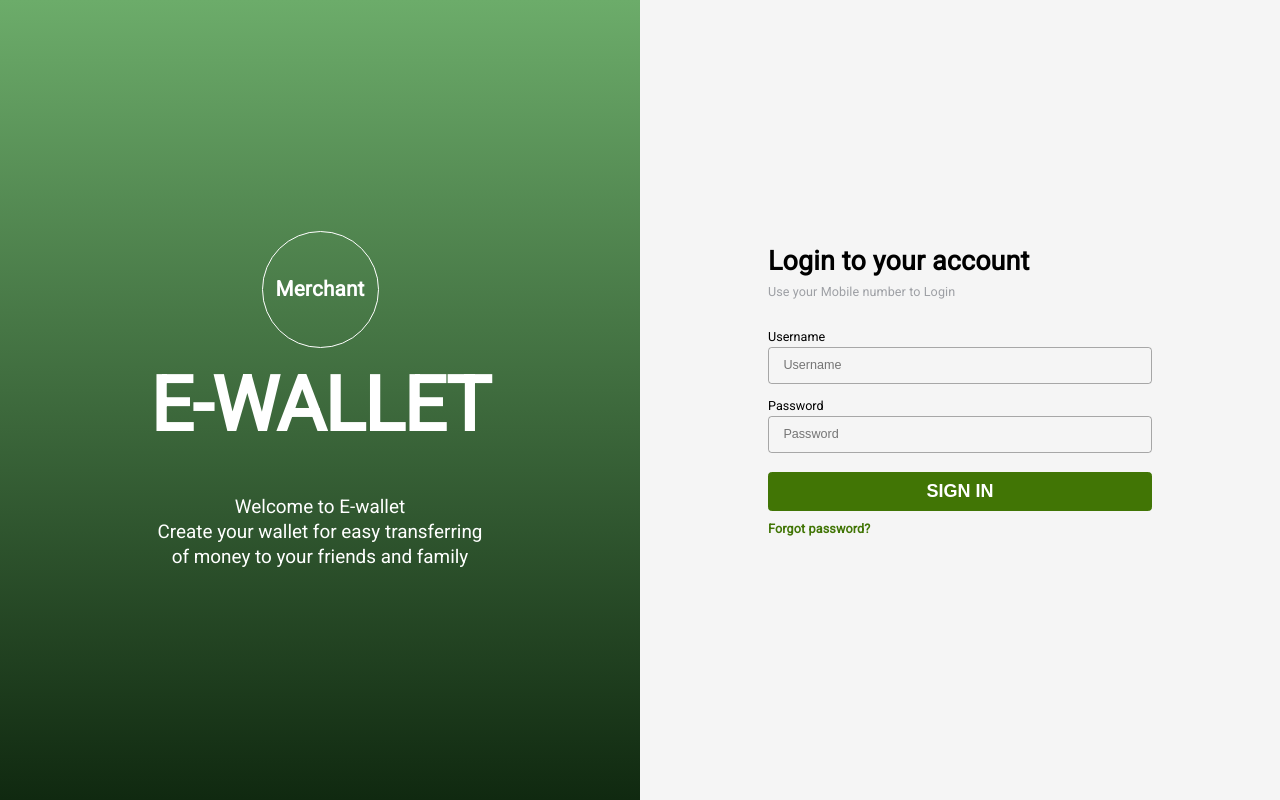
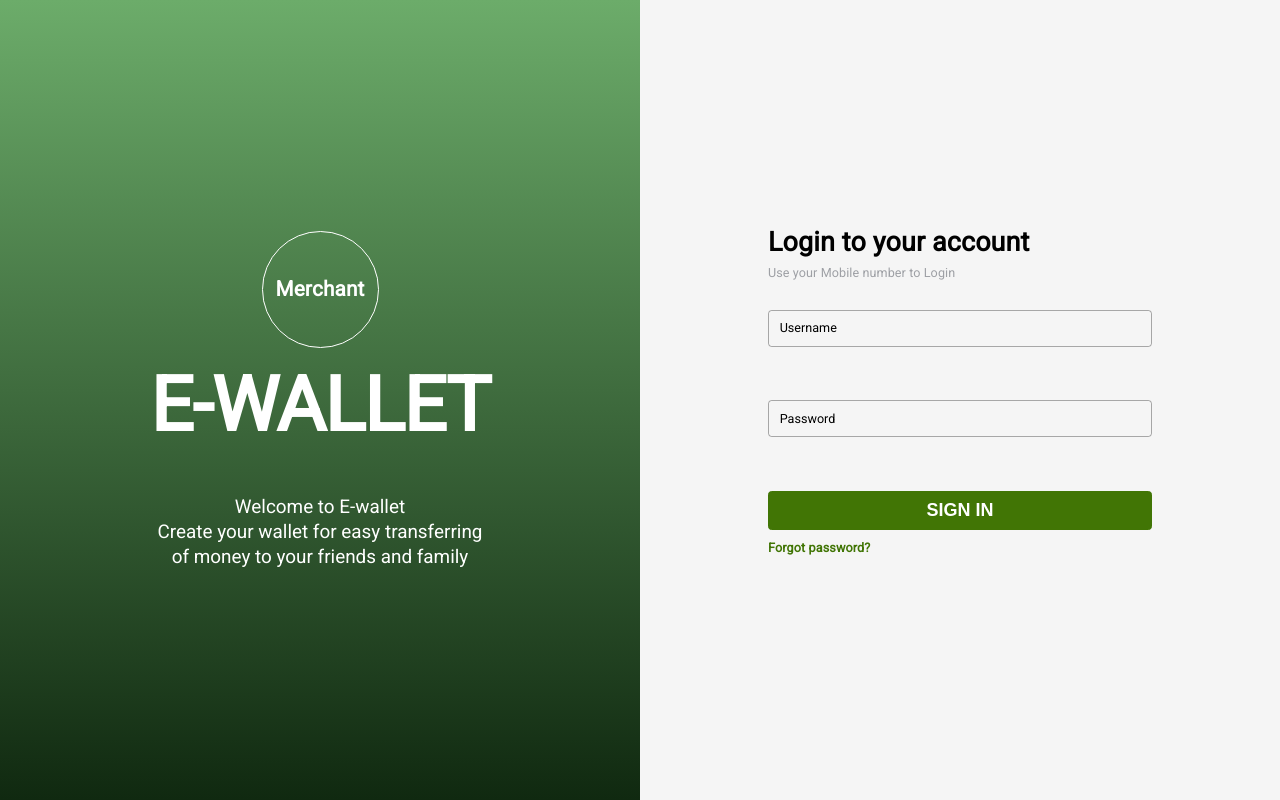
Before and after one commit to kryptomindzInfo/merchant-frontend, a React app: page / in a window 1280 px wide. Built offline with nearby package versions, Linux system fonts and the light colour scheme; what webfontloader would draw is missing.

Commit message:
changed the input fields.

```diff
--- a/src/components/App.js
+++ b/src/components/App.js
@@ -30,6 +30,7 @@ const appTheme = {
   hGradient: 'linear-gradient(to right, #6cac6a 1%, #102910)',
   font: 'Roboto',
   fontSize: '14px',
+  background: '#f5f5f5',
 };
 
 const muiTheme = createMuiTheme({
--- a/src/components/ForgotPasswordPage.js
+++ b/src/components/ForgotPasswordPage.js
@@ -16,12 +16,16 @@ import TextInput from './shared/TextInput';
 import Loader from './shared/Loader';
 import FormField from './shared/FormField';
 import ErrorText from './shared/ErrorText';
+import { inputBlur, inputFocus } from './utils/handleInputFocus';
 
 const initialValues = {
   mobile: '',
 };
 const validationSchema = Yup.object().shape({
-  mobile: Yup.number().required('Required'),
+  mobile: Yup.string()
+    .min(10, 'Minimum 10 digits required.')
+    .max(10, 'Maximum 10 digits only.')
+    .required('Required'),
 });
 
 const ForgotPasswordPage = (props) => {
@@ -92,16 +96,24 @@ const ForgotPasswordPage = (props) => {
             }}
           >
             {(formikProps) => {
-              const { isSubmitting } = formikProps;
+              const { isSubmitting, handleChange, handleBlur } = formikProps;
               return (
                 <Form>
-                  <FormField>
+                  <FormField mB="14%">
                     <label htmlFor="mobile">Mobile No</label>
                     <Field
                       noMargin
                       name="mobile"
                       type="number"
-                      placeholder="Mobile No"
+                      onFocus={(e) => {
+                        handleChange(e);
+                        inputFocus(e);
+                      }}
+                      onBlur={(e) => {
+                        handleBlur(e);
+                        handleChange(e);
+                        inputBlur(e);
+                      }}
                       as={TextInput}
                     />
                     <ErrorMessage name="mobile" component={ErrorText} />
--- a/src/components/OTPForgotPasswordPage.js
+++ b/src/components/OTPForgotPasswordPage.js
@@ -16,6 +16,7 @@ import A from './shared/A';
 import Loader from './shared/Loader';
 import FormField from './shared/FormField';
 import ErrorText from './shared/ErrorText';
+import { inputBlur, inputFocus } from './utils/handleInputFocus';
 
 const initialValues = {
   otp: '',
@@ -93,13 +94,14 @@ const OTPForgotPasswordPage = (props) => {
               const { isSubmitting } = formikProps;
               return (
                 <Form>
-                  <FormField>
+                  <FormField mB="14%">
                     <label htmlFor="otp">OTP</label>
                     <Field
                       noMargin
                       name="otp"
                       type="text"
-                      placeholder="Enter OTP"
+                      onFocus={inputFocus}
+                      onBlur={inputBlur}
                       as={TextInput}
                     />
                     <ErrorMessage name="username" component={ErrorText} />
--- a/src/components/SignInPage.js
+++ b/src/components/SignInPage.js
@@ -17,6 +17,7 @@ import A from './shared/A';
 import Loader from './shared/Loader';
 import FormField from './shared/FormField';
 import ErrorText from './shared/ErrorText';
+import { inputBlur, inputFocus } from './utils/handleInputFocus';
 
 const initialValues = {
   username: '',
@@ -31,6 +32,7 @@ const SignInPage = (props) => {
   const classes = styles();
   const { dashboardUrl, isBranch, verifyUrl, match } = props;
   const { branchName } = match.params;
+
   return (
     <Fragment>
       <Helmet>
@@ -92,27 +94,36 @@ const SignInPage = (props) => {
             }}
           >
             {(formikProps) => {
-              const { isSubmitting } = formikProps;
+              const { isSubmitting, handleBlur, handleChange } = formikProps;
               return (
                 <Form>
-                  <FormField>
+                  <FormField mB="14%">
                     <label htmlFor="username">Username</label>
                     <Field
+                      onFocus={(e) => {
+                        handleChange(e);
+                        inputFocus(e);
+                      }}
+                      onBlur={(e) => {
+                        handleBlur(e);
+                        handleChange(e);
+                        inputBlur(e);
+                      }}
                       noMargin
                       name="username"
                       type="text"
-                      placeholder="Username"
                       as={TextInput}
                     />
                     <ErrorMessage name="username" component={ErrorText} />
                   </FormField>
-                  <FormField className="form-control">
+                  <FormField mB="14%">
                     <label htmlFor="password">Password</label>
                     <Field
+                      onFocus={inputFocus}
+                      onBlur={inputBlur}
                       noMargin
                       name="password"
                       type="password"
-                      placeholder="Password"
                       as={TextInput}
                     />
                     <ErrorMessage name="password" component={ErrorText} />
--- a/src/components/SignInVerificationPage.js
+++ b/src/components/SignInVerificationPage.js
@@ -4,11 +4,6 @@ import { Field, Form, Formik, ErrorMessage } from 'formik';
 import * as Yup from 'yup';
 import Grid from '@material-ui/core/Grid';
 import Typography from '@material-ui/core/Typography';
-import TextField from '@material-ui/core/TextField';
-import Link from '@material-ui/core/Link';
-import InputAdornment from '@material-ui/core/InputAdornment';
-import IconButton from '@material-ui/core/IconButton';
-import { Visibility, VisibilityOff } from '@material-ui/icons';
 import PropTypes from 'prop-types';
 import LandingLeftSection from './utils/LandingLeftSection';
 import history from './utils/history';
@@ -19,6 +14,7 @@ import A from './shared/A';
 import Loader from './shared/Loader';
 import FormField from './shared/FormField';
 import ErrorText from './shared/ErrorText';
+import { inputBlur, inputFocus } from './utils/handleInputFocus';
 
 const initialValues = {
   newPassword: '',
@@ -103,27 +99,36 @@ const SignInVerificationPage = (props) => {
             }}
           >
             {(formikProps) => {
-              const { isSubmitting } = formikProps;
+              const { isSubmitting, handleBlur, handleChange } = formikProps;
               return (
                 <Form>
-                  <FormField>
+                  <FormField mB="14%">
                     <label htmlFor="newPassword">New Password</label>
                     <Field
                       noMargin
                       name="newPassword"
                       type="password"
-                      placeholder="New Password"
+                      onFocus={inputFocus}
+                      onBlur={inputBlur}
                       as={TextInput}
                     />
                     <ErrorMessage name="newPassword" component={ErrorText} />
                   </FormField>
-                  <FormField className="form-control">
+                  <FormField mB="14%">
                     <label htmlFor="repeatPassword">Password</label>
                     <Field
                       noMargin
                       name="repeatPassword"
                       type="password"
-                      placeholder="Repeat Password"
+                      onFocus={(e) => {
+                        handleChange(e);
+                        inputFocus(e);
+                      }}
+                      onBlur={(e) => {
+                        handleBlur(e);
+                        handleChange(e);
+                        inputBlur(e);
+                      }}
                       as={TextInput}
                     />
                     <ErrorMessage name="repeatPassword" component={ErrorText} />
--- a/src/components/shared/FormField.js
+++ b/src/components/shared/FormField.js
@@ -1,7 +1,27 @@
 import styled from 'styled-components';
 
 const FormField = styled.div`
-  margin-bottom: 14px;
+  display: block;
+  position: relative;
+  margin-right: ${(props) => (props.mR ? props.mR : '0')};
+  margin-left: ${(props) => (props.mL ? props.mL : '0')};
+  margin-bottom: ${(props) => (props.mB ? props.mB : '0')};
+  > label {
+    position: absolute;
+    top: 11px;
+    left: 13px;
+    z-index: 0;
+  }
+  > label.focused {
+    top: -7px;
+    left: 15px;
+    color: ${(props) => props.theme.primary};
+    background: ${(props) => props.theme.background};
+    display: block;
+    font-size: 10px;
+    padding: 0 5px;
+    z-index: 2;
+  }
 `;
 
 export default FormField;
--- a/src/components/utils/InvoiceNumberCard.js
+++ b/src/components/shared/InvoiceNumberCard.js
@@ -1,6 +1,6 @@
 import React from 'react';
-import Card from '../shared/Card';
-import Col from '../shared/Col';
+import Card from './Card';
+import Col from './Col';
 
 const InvoiceNumberCard = () => {
   return (
--- a/src/components/utils/OverDueInvoiceCard.js
+++ b/src/components/shared/OverDueInvoiceCard.js
@@ -1,6 +1,6 @@
 import React from 'react';
-import Card from '../shared/Card';
-import Col from '../shared/Col';
+import Card from './Card';
+import Col from './Col';
 
 const OverDueInvoiceCard = () => {
   return (
--- a/src/components/utils/PaymentRecivedCard.js
+++ b/src/components/shared/PaymentRecivedCard.js
@@ -1,6 +1,6 @@
 import React from 'react';
-import Card from '../shared/Card';
-import Col from '../shared/Col';
+import Card from './Card';
+import Col from './Col';
 
 const PaymentRecivedCard = () => {
   return (
--- a/src/components/utils/PendingInvoiceCard.js
+++ b/src/components/shared/PendingInvoiceCard.js
@@ -1,6 +1,6 @@
 import React from 'react';
-import Card from '../shared/Card';
-import Col from '../shared/Col';
+import Card from './Card';
+import Col from './Col';
 
 const PendingInvoiceCard = () => {
   return (
--- /dev/null
+++ b/src/components/utils/handleInputFocus.js
@@ -0,0 +1,11 @@
+export function inputFocus(e) {
+  const { target } = e;
+  target.parentElement.querySelector('label').classList.add('focused');
+}
+
+export function inputBlur(e) {
+  const { target } = e;
+  if (target.value === '') {
+    target.parentElement.querySelector('label').classList.remove('focused');
+  }
+}
```
Also changed, not shown: src/components/dashboard/Dashboard.js (+4 -4 lines).
